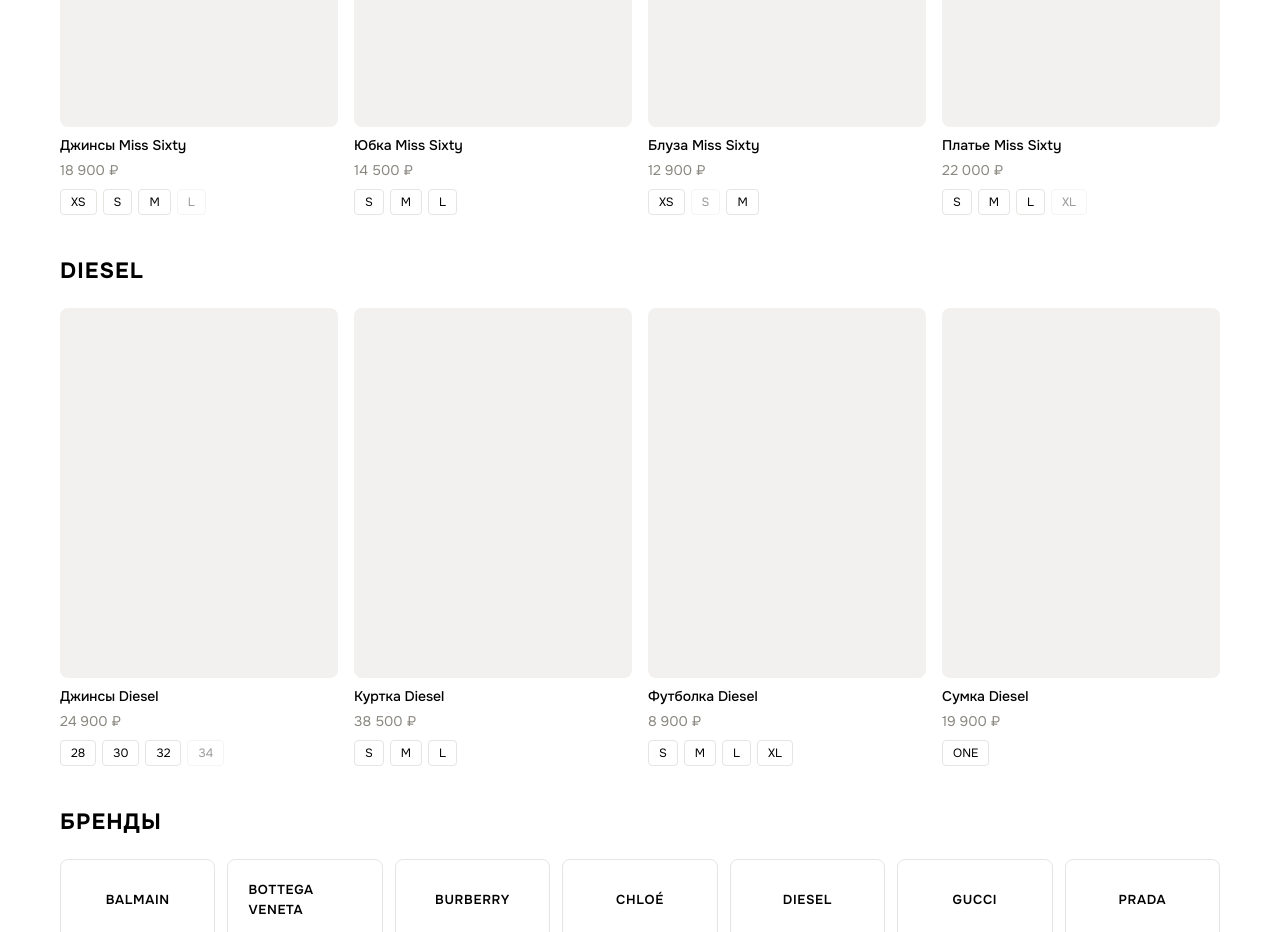
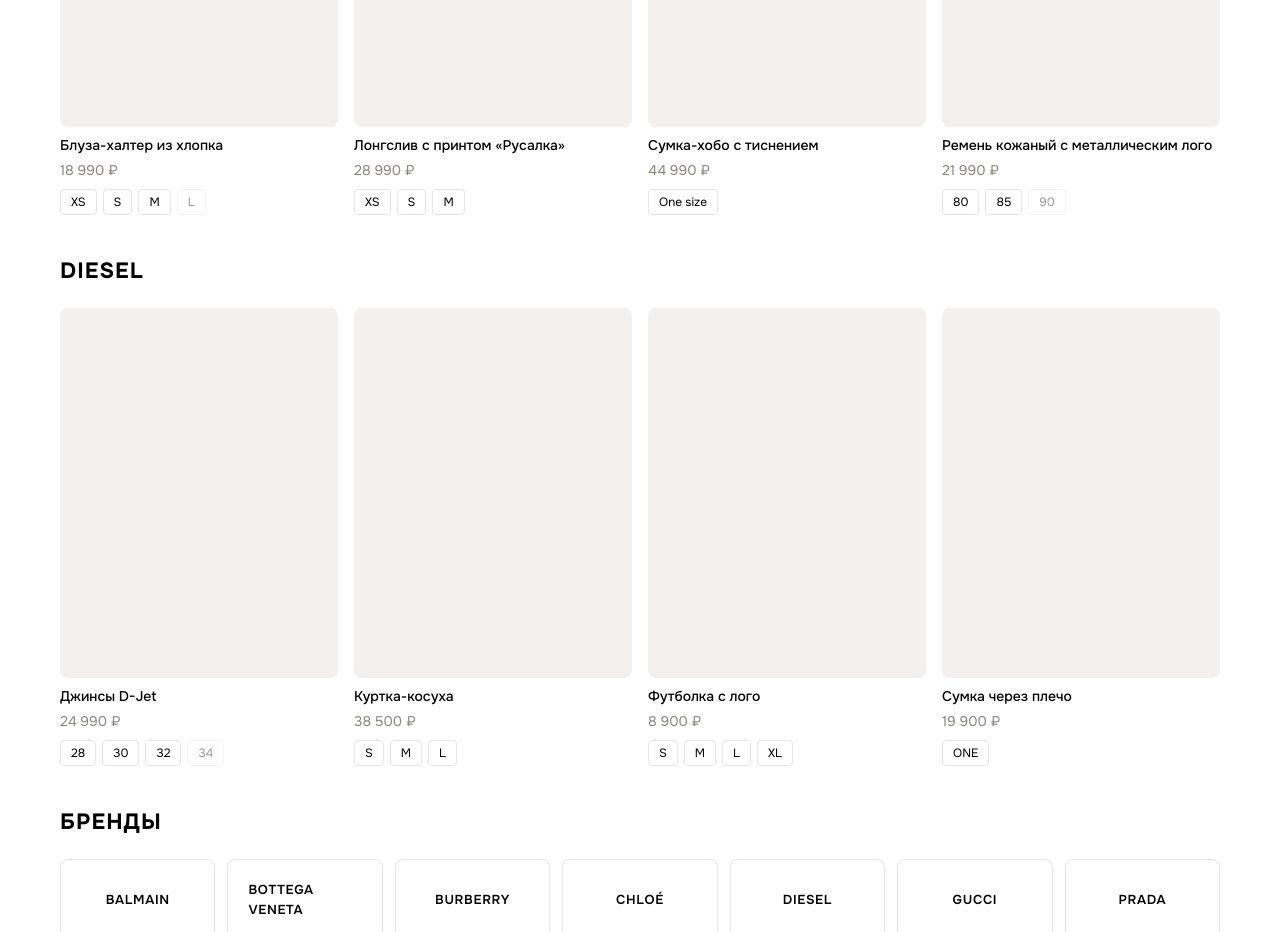
Before and after one commit to yan228khertek-spec/fa, a website: page index.html in a window 1280 px wide. Shown: the part 1180-2112 px from the top of the page. Drawn offline with Linux system fonts and the light colour scheme.

Commit message:
Clean up commented sections in index.html
Removed commented sections in CSS and HTML for clarity.

```diff
--- a/index.html
+++ b/index.html
@@ -30,7 +30,6 @@
         }
         a{text-decoration:none;color:inherit}
 
-        /* ШАПКА */
         header{
             position:fixed; top:0; left:0; right:0;
             z-index:100; background:var(--bg);
@@ -45,7 +44,6 @@
         .icons span{cursor:pointer;display:flex}
         .burger{background:none;border:none;cursor:pointer;padding:4px;display:flex}
 
-        /* МЕНЮ (боковая панель) */
         .menu{
             position:fixed; top:0; left:0; bottom:0;
             width:320px; background:#fff; z-index:96;
@@ -67,7 +65,6 @@
         .mscroll{padding:20px;overflow-y:auto;flex:1}
         .mlink{display:block;padding:14px 0;font-size:15px;border-bottom:1px solid var(--line)}
 
-        /* КАРУСЕЛЬ */
         .hero{position:relative;overflow:hidden;margin-bottom:24px}
         .slides{display:flex;transition:transform .6s ease}
         .slide{min-width:100%;aspect-ratio:16/9;background:var(--soft);display:flex;align-items:center;justify-content:center;font-size:24px;font-weight:700;text-transform:uppercase}
@@ -75,12 +72,10 @@
         .dot{width:8px;height:8px;border-radius:50%;background:rgba(255,255,255,.5);border:none;cursor:pointer}
         .dot.on{background:#fff}
 
-        /* ПЕРЕКЛЮЧАТЕЛЬ М/Ж */
         .gender-toggle{display:flex;max-width:1200px;margin:0 auto 24px;padding:0 20px;border-bottom:1px solid var(--line)}
         .gender-toggle button{flex:1;padding:14px;background:none;border:none;border-bottom:2px solid transparent;font-family:var(--ff);font-size:15px;font-weight:500;cursor:pointer;color:var(--muted)}
         .gender-toggle button.on{color:var(--graphite);border-bottom-color:var(--graphite)}
 
-        /* СЕТКИ ТОВАРОВ */
         .section{max-width:1200px;margin:0 auto 40px;padding:0 20px}
         .section h2{font-size:22px;font-weight:700;margin-bottom:20px;text-transform:uppercase;letter-spacing:.05em}
         .grid{display:grid;grid-template-columns:repeat(2,1fr);gap:16px}
@@ -97,17 +92,14 @@
         .szs button{padding:4px 10px;border:1px solid var(--line);background:var(--bg);border-radius:4px;font-family:var(--ff);font-size:12px;cursor:pointer}
         .szs button.no{opacity:.4;cursor:not-allowed}
 
-        /* БРЕНДЫ */
         .brgrid{display:grid;grid-template-columns:repeat(auto-fill,minmax(140px,1fr));gap:12px}
         .brgrid a{display:flex;align-items:center;justify-content:center;padding:20px;border:1px solid var(--line);border-radius:8px;font-size:13px;font-weight:600;text-transform:uppercase;letter-spacing:.05em;transition:all .3s}
         .brgrid a:hover{border-color:var(--graphite);transform:translateY(-2px)}
 
-        /* COOKIE */
         .cookie-banner{position:fixed;bottom:20px;left:20px;right:20px;max-width:400px;background:var(--graphite);color:#fff;padding:16px 20px;border-radius:12px;font-size:14px;z-index:90;display:none}
         .cookie-banner.on{display:block}
         .cookie-banner button{margin-top:12px;padding:8px 16px;background:#fff;color:var(--graphite);border:none;border-radius:6px;font-family:var(--ff);font-weight:600;cursor:pointer}
 
-        /* ФУТЕР */
         footer{border-top:1px solid var(--line);margin-top:44px;padding:30px 0 calc(34px + var(--sb));font-size:13px}
         .fg{display:grid;grid-template-columns:1fr 1fr;gap:24px;max-width:1200px;margin:0 auto;padding:0 20px}
         footer b{display:block;font-size:10.5px;font-weight:700;letter-spacing:.16em;text-transform:uppercase;margin-bottom:11px}
@@ -116,7 +108,6 @@
         .footer-bottom{max-width:1200px;margin:20px auto 0;padding-top:20px;border-top:1px solid var(--line);font-size:12px;color:#888;text-align:center}
         @media(min-width:900px){.fg{grid-template-columns:repeat(4,1fr)}}
 
-        /* ТОСТ */
         .toast{
             position:fixed; bottom:20px; left:50%; transform:translateX(-50%) translateY(60px);
             background:var(--graphite); color:#fff; padding:12px 20px; border-radius:8px;
@@ -132,12 +123,9 @@
 </head>
 <body>
 
-    <!-- ПЛЕЙСХОЛДЕР ШАПКИ -->
     <div id="header-placeholder"></div>
 
-    <!-- ОСНОВНОЙ КОНТЕНТ -->
     <main>
-        <!-- КАРУСЕЛЬ -->
         <section class="hero">
             <div class="slides" id="slides">
                 <div class="slide">Новая коллекция Miss Sixty</div>
@@ -147,46 +135,38 @@
             <div class="dots" id="dots"></div>
         </section>
 
-        <!-- ПЕРЕКЛЮЧАТЕЛЬ -->
         <div class="gender-toggle">
             <button class="on" onclick="setGender('women',this)">Женское</button>
             <button onclick="setGender('men',this)">Мужское</button>
         </div>
 
-        <!-- MISS SIXTY -->
         <section class="section">
             <h2>Miss Sixty</h2>
             <div class="grid" id="g1"></div>
         </section>
 
-        <!-- DIESEL -->
         <section class="section">
             <h2>Diesel</h2>
             <div class="grid" id="g2"></div>
         </section>
 
-        <!-- БРЕНДЫ -->
         <section class="section">
             <h2>Бренды</h2>
             <div class="brgrid" id="brg"></div>
         </section>
     </main>
 
-    <!-- COOKIE -->
     <div class="cookie-banner" id="cookieBanner">
         Мы используем cookies для улучшения работы сайта.
         <br>
         <button onclick="acceptCookies()">Принять</button>
     </div>
 
-    <!-- ПЛЕЙСХОЛДЕР ФУТЕРА -->
     <div id="footer-placeholder"></div>
 
-    <!-- ТОСТ -->
     <div class="toast" id="toast"></div>
 
     <script>
-    /* === ЗАГРУЗКА HEADER И FOOTER === */
     async function loadPartials() {
         try {
             const [headerRes, footerRes] = await Promise.all([
@@ -202,28 +182,26 @@
         }
     }
 
-    /* === ДАННЫЕ === */
-    const MS = [
-        {n:'Джинсы Miss Sixty', p:'18 900 ₽', sz:[['XS',1],['S',1],['M',1],['L',0]]},
-        {n:'Юбка Miss Sixty', p:'14 500 ₽', sz:[['S',1],['M',1],['L',1]]},
-        {n:'Блуза Miss Sixty', p:'12 900 ₽', sz:[['XS',1],['S',0],['M',1]]},
-        {n:'Платье Miss Sixty', p:'22 000 ₽', sz:[['S',1],['M',1],['L',1],['XL',0]]}
+    const MS=[
+        {b:'MISS SIXTY',n:'Блуза-халтер из хлопка',pr:18990,old:0,sz:[['XS',1],['S',1],['M',1],['L',0]],lab:'Новинка'},
+        {b:'MISS SIXTY',n:'Лонгслив с принтом «Русалка»',pr:28990,old:0,sz:[['XS',1],['S',1],['M',1]],lab:'Новинка'},
+        {b:'MISS SIXTY',n:'Сумка-хобо с тиснением',pr:44990,old:0,sz:[['One size',1]],lab:''},
+        {b:'MISS SIXTY',n:'Ремень кожаный с металлическим лого',pr:21990,old:0,sz:[['80',1],['85',1],['90',0]],lab:''}
     ];
-    const DS = [
-        {n:'Джинсы Diesel', p:'24 900 ₽', sz:[['28',1],['30',1],['32',1],['34',0]]},
-        {n:'Куртка Diesel', p:'38 500 ₽', sz:[['S',1],['M',1],['L',1]]},
-        {n:'Футболка Diesel', p:'8 900 ₽', sz:[['S',1],['M',1],['L',1],['XL',1]]},
-        {n:'Сумка Diesel', p:'19 900 ₽', sz:[['ONE',1]]}
+    const DS=[
+        {b:'DIESEL',n:'Джинсы D-Jet',pr:24990,old:0,sz:[['28',1],['30',1],['32',1],['34',0]],lab:''},
+        {b:'DIESEL',n:'Куртка-косуха',pr:38500,old:0,sz:[['S',1],['M',1],['L',1]],lab:'Новинка'},
+        {b:'DIESEL',n:'Футболка с лого',pr:8900,old:0,sz:[['S',1],['M',1],['L',1],['XL',1]],lab:''},
+        {b:'DIESEL',n:'Сумка через плечо',pr:19900,old:0,sz:[['ONE',1]],lab:''}
     ];
     const BRANDS = ['Balmain','Bottega Veneta','Burberry','Chloé','Diesel','Gucci','Prada','Saint Laurent','Brunello Cucinelli','TOTEME','Santoni','Marni','Moschino','Giorgio Armani','BOSS','Brioni'];
 
-    /* === РЕНДЕР КАРТОЧЕК === */
     function card(p){
         return `<div class="card">
             <div class="pic"><div style="width:100%;height:100%;background:var(--soft)"></div></div>
             <div class="card-info">
                 <div class="card-name">${p.n}</div>
-                <div class="card-price">${p.p}</div>
+                <div class="card-price">${p.pr.toLocaleString('ru-RU')} ₽</div>
                 <div class="szs">${p.sz.map(s=>`<button class="${s[1]?'':'no'}" onclick="${s[1]?`add('${p.n.replace(/'/g,"")}','${s[0]}')`:`toast('Размер закончился')`}">${s[0]}</button>`).join('')}</div>
             </div>
         </div>`;
@@ -233,7 +211,6 @@
     document.getElementById('g2').innerHTML = DS.map(card).join('');
     document.getElementById('brg').innerHTML = BRANDS.map(b=>`<a href="#" onclick="toast('Страница бренда ${b}');return false">${b}</a>`).join('');
 
-    /* === ФУНКЦИИ === */
     function openMenu(){
         const m=document.getElementById('menu'), o=document.getElementById('menuOverlay');
         if(m) m.classList.add('on');
@@ -261,7 +238,6 @@
     }
     function acceptCookies(){document.getElementById('cookieBanner').classList.remove('on')}
 
-    /* === КАРУСЕЛЬ === */
     (function(){
         const slides=document.getElementById('slides');
         const dotsWrap=document.getElementById('dots');
@@ -282,12 +258,10 @@
         setInterval(()=>go((idx+1)%count),5000);
     })();
 
-    /* === COOKIE === */
     if(!localStorage.getItem('cookies')){
         document.getElementById('cookieBanner').classList.add('on');
     }
 
-    /* === ПОСЛЕ ЗАГРУЗКИ ЧАСТЕЙ === */
     function initAfterLoad(){
         const header=document.querySelector('header');
         if(header){
```
